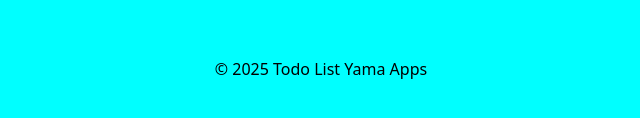
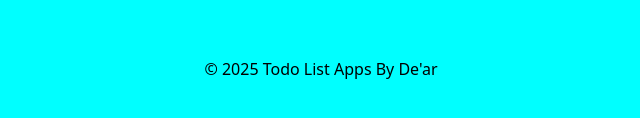
Before and after one commit to doghelll/to-do-list, a plain HTML site: page index.html in a window 1280 px wide. Shown: the part 544-662 px from the top of the page, 319-959 px from the left. Drawn offline with nearby package versions, Linux system fonts and the light colour scheme.

Commit message:
Update title and footer text in index.html

```diff
--- a/index.html
+++ b/index.html
@@ -4,7 +4,7 @@
 <head>
     <meta charset="UTF-8">
     <meta name="viewport" content="width=device-width, initial-scale=1.0">
-    <title>Todo List Yama Apps</title>
+    <title>Todo List Apps</title>
 
     <!-- Link to external CSS file -->
     <link rel="stylesheet" href="style.css">
@@ -62,7 +62,7 @@
     </div>
     <!-- Footer section -->
     <footer class="pt-5">
-        <p>&copy; 2025 Todo List Yama Apps</p>
+        <p>&copy; 2025 Todo List Apps By De'ar</p>
     </footer>
 
     <!-- Link to external JavaScript file -->
```
